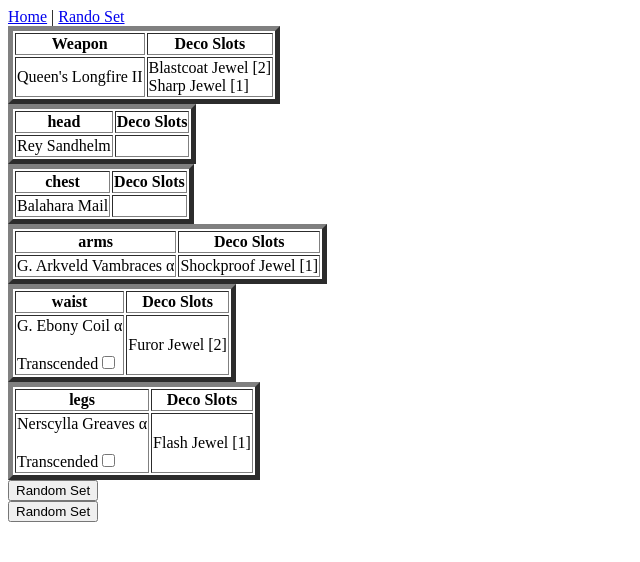
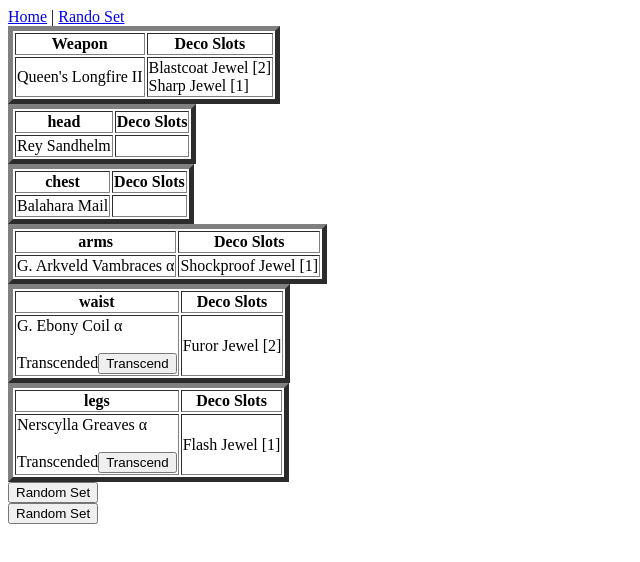
Before and after one commit to JuanReyna1/RandoSetHunter, a React (Vite) app: page /RandoSet in a window 1280 px wide. Shown: the top 562 px of the page, without its empty margins (0-640 px from the left). Built offline with nearby package versions, Linux system fonts and the light colour scheme.

Commit message:
Fixed the bug from previous commit
Switched the checkbox for button for easier toggle, and it lead me to another bug of updating the slotted state with the wrong structure. Transcendence feature is complete.

```diff
--- a/src/components/armorStructure.jsx
+++ b/src/components/armorStructure.jsx
@@ -1,7 +1,7 @@
 import SetPiece from "./SetPiece"
 import DecoSlots from "./DecoSlots"
 
-export function ArmorStructure({ armor = {}, slotted = {}, handleTranscend }) {
+export function ArmorStructure({ armor = {}, slotted = {}, handleTranscend, transcended = {} }) {
     return (
         <div className='armor'>
             {Object.entries(armor).map(([key, value]) => (
@@ -22,10 +22,10 @@ export function ArmorStructure({ armor = {}, slotted = {}, handleTranscend }) {
                                         <div>
                                             <br></br>
                                             <label>Transcended</label>
-                                            <input type="checkbox" onChange={
+                                            <input type="button" value={transcended[key] ? "Undo" : "Transcend"} onClick={
                                                 (e) => {
-                                                    console.log(e.target.checked)
-                                                    if(e.target.checked) handleTranscend(key)
+                                                    console.log(key)
+                                                    handleTranscend(key)
                                                 }
                                             }
                                             ></input>
--- a/src/pages/RandoSet.jsx
+++ b/src/pages/RandoSet.jsx
@@ -95,6 +95,8 @@ function RandoSet(){
         const maxSlotLength = rarity === 5 ? 3 : 2
         const maxSlotLevel = 3
 
+        updateTranscendence( { ...transcended, [kind]: true } )
+
         slots = slots.map(level => Math.min(level + 1, maxSlotLevel))
             for(let i = slots.length; i < maxSlotLength; i += 1){
                 slots.push(1)
@@ -111,8 +113,14 @@ function RandoSet(){
     }
 
     function unTranscend(kind){
-        updateSet({...set.armor, [kind] : { ...set.armor[kind], slots: ogSlots[kind]} })
-        updateSlotted({ ...slotted.armorSlotted, [kind] : randomizePieceSlots(kind, ogSlots[kind])}, {...slotted.weaponSlotted})
+        updateTranscendence( { ...transcended, [kind]: false } )
+        const newArmor = {...set.armor, [kind] : { ...set.armor[kind], slots: ogSlots[kind] }}
+        const newArmorSlotted = { ...slotted.armorSlotted, [kind] : randomizePieceSlots(kind, ogSlots[kind])}
+        console.log(newArmor)
+        console.log(newArmorSlotted)
+        console.log("Here")
+        updateSet(newArmor, { ...set.weapon })
+        updateSlotted(newArmorSlotted, [...slotted.weaponSlotted])
     }
 
     //Reusable for rerolling selective pieces
@@ -147,7 +155,7 @@ function RandoSet(){
     return(
         <div id='RandoSet'>
             <WeaponStructure weapon={set.weapon} slotted={slotted.weaponSlotted} />
-            <ArmorStructure armor={set.armor} slotted={slotted.armorSlotted} handleTranscend={(kind) => handleTranscend(kind)} />
+            <ArmorStructure armor={set.armor} slotted={slotted.armorSlotted} handleTranscend={(kind) => handleTranscend(kind)} transcended={transcended} />
             <Button onClick={ () => randomSet() }/>
             <Button onClick={ () => transcend('head', false)} />
             {
```
